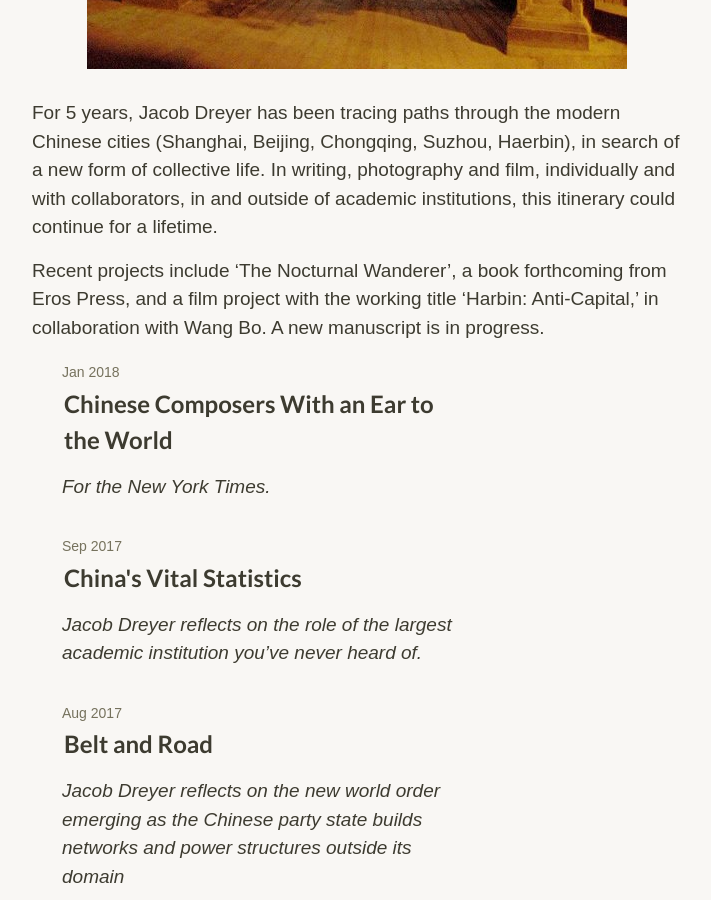
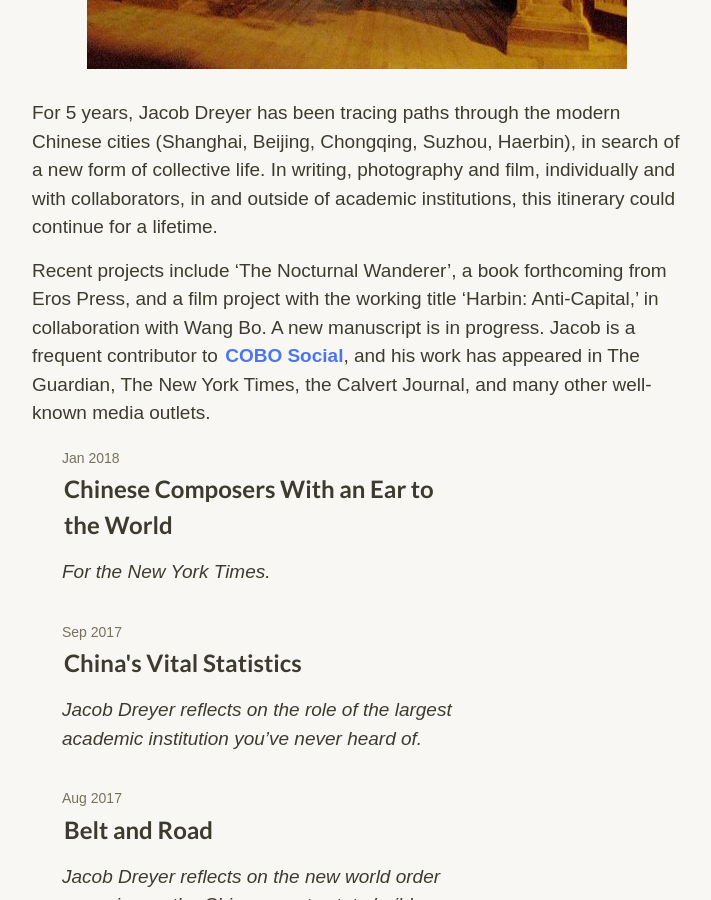
Before and after one commit to dreyerprojects/dreyerprojects.github.io, a Jekyll site: the page built from writing.md, in a window 1280 px wide and 900 px high, scrolled down 870 px. Shown: the whole window, without its empty margins (283-994 px from the left). Built offline with Jekyll 4.4.1, drawn with Linux system fonts in a browser that asks for light colours; some web fonts are replaced.

Commit message:
Update writing.md

```diff
--- a/writing.md
+++ b/writing.md
@@ -3,13 +3,14 @@ layout: page
 title: Writing
 position: down
 permalink: /writing/
+published: true
 ---
 
 ![writing by jacob dreyer](/images/writing.jpg)
 
 For 5 years, Jacob Dreyer has been tracing paths through the modern Chinese cities (Shanghai, Beijing, Chongqing, Suzhou, Haerbin), in search of a new form of collective life. In writing, photography and film, individually and with collaborators, in and outside of academic institutions, this itinerary could continue for a lifetime.
 
-Recent projects include &lsquo;The Nocturnal Wanderer&rsquo;, a book forthcoming from Eros Press, and a film project with the working title &lsquo;Harbin: Anti-Capital,&rsquo; in collaboration with Wang Bo. A new manuscript is in progress.
+Recent projects include &lsquo;The Nocturnal Wanderer&rsquo;, a book forthcoming from Eros Press, and a film project with the working title &lsquo;Harbin: Anti-Capital,&rsquo; in collaboration with Wang Bo. A new manuscript is in progress. Jacob is a frequent contributor to [COBO Social](https://www.cobosocial.com/user/jacobdreyer/), and his work has appeared in The Guardian, The New York Times, the Calvert Journal, and many other well-known media outlets.
 
 <html>
   <ul class="post-list">
```
